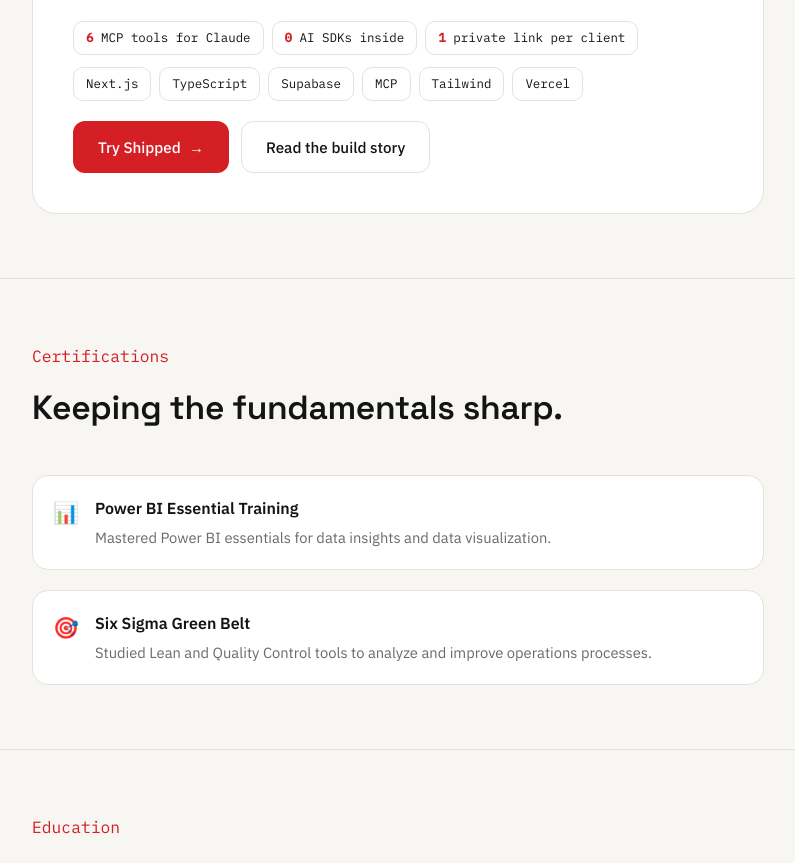
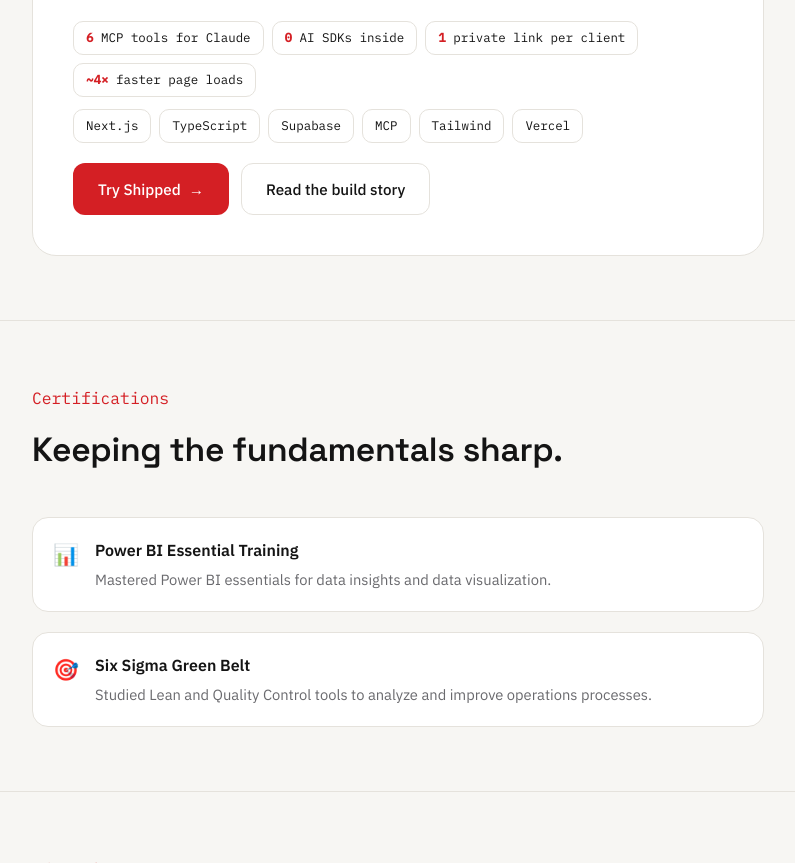
Before and after one commit to neeraj3000-pm/Neeraj-Portfolio, a plain HTML site: page index.html in a window 1280 px wide. Shown: the part 5885-6748 px from the top of the page, without its empty margins (242-1037 px from the left). Drawn offline with Linux system fonts and the light colour scheme.

Commit message:
Add the ~4x page-load chip to the Shipped card
From the November résumé (2.4s -> 0.6s).

Co-Authored-By: Claude Opus 5.5 <noreply@anthropic.com>
Claude-Session: https://claude.ai/code/session_016FQeVmAYEZ4QtbXV3ykXWd

```diff
--- a/index.html
+++ b/index.html
@@ -304,6 +304,7 @@
           <span class="metric-chip"><b>6</b> MCP tools for Claude</span>
           <span class="metric-chip"><b>0</b> AI SDKs inside</span>
           <span class="metric-chip"><b>1</b> private link per client</span>
+          <span class="metric-chip"><b>~4×</b> faster page loads</span>
         </div>
         <div class="project-stack">
           <span class="metric-chip">Next.js</span>
```
